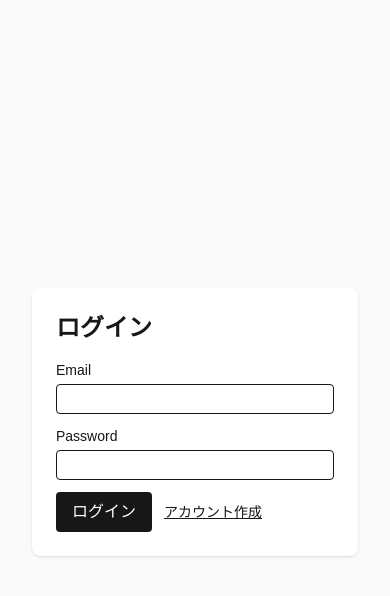
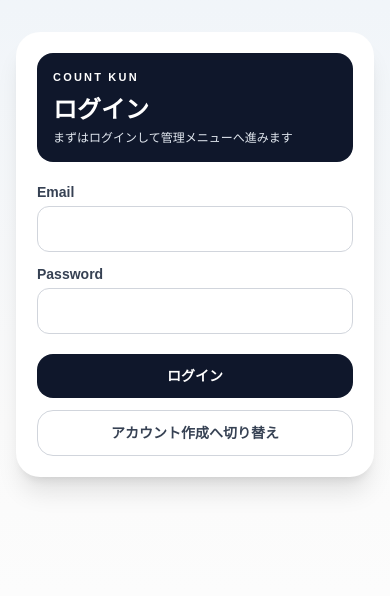
Before and after one commit to taiki789/count_kun, a Next.js app: page /login in a window 390 px wide. Shown: the top 596 px of the page. Built offline with nearby package versions, Linux system fonts and the light colour scheme; no server answers.

Commit message:
Enhance mobile first screen admin menu visibility

```diff
--- a/app/login/page.tsx
+++ b/app/login/page.tsx
@@ -61,47 +61,65 @@ export default function LoginPage() {
   };
 
   return (
-    <div className="flex min-h-screen items-center justify-center bg-zinc-50 p-8">
-      <div className="w-full max-w-md rounded-lg bg-white p-6 shadow">
-        <h1 className="mb-4 text-2xl font-semibold">
-          {user ? "ようこそ" : isRegister ? "アカウント作成" : "ログイン"}
+    <div className="min-h-screen bg-gradient-to-b from-slate-100 via-zinc-50 to-white px-4 py-8 md:px-8 md:py-12">
+      <div className="mx-auto w-full max-w-xl rounded-3xl border border-white/80 bg-white p-5 shadow-xl md:p-8">
+        <div className="mb-5 rounded-2xl bg-slate-900 px-4 py-4 text-white md:px-5">
+          <p className="text-[11px] font-black tracking-[0.2em]">COUNT KUN</p>
+          <h1 className="mt-2 text-2xl font-black md:text-3xl">
+            {user ? "メニュー" : isRegister ? "アカウント作成" : "ログイン"}
           </h1>
+          <p className="mt-1 text-xs text-slate-200 md:text-sm">
+            {user
+              ? "ログイン状態を確認して操作メニューを選択してください"
+              : "まずはログインして管理メニューへ進みます"}
+          </p>
+        </div>
 
         {user ? (
-          <div>
-            <p className="mb-4 text-gray-600">{user.email}</p>
-            <div className="flex flex-col gap-2">
+          <div className="space-y-4">
+            <div className="rounded-2xl border border-gray-100 bg-gray-50 px-4 py-3">
+              <p className="text-[11px] font-black tracking-[0.15em] text-gray-500">SIGNED IN</p>
+              <p className="mt-1 break-all text-sm font-bold text-gray-900">{user.email}</p>
+            </div>
+
             {isAdmin ? (
-                <>
-                  <Link href="/select-dataset" className="w-full rounded bg-indigo-600 hover:bg-indigo-700 px-4 py-2 text-white text-center font-black transition">
-                    データセット
+              <div className="space-y-3">
+                <div className="rounded-2xl border border-indigo-100 bg-indigo-50 px-4 py-3">
+                  <p className="text-xs font-black text-indigo-700">管理者メニュー</p>
+                  <p className="mt-1 text-[11px] font-semibold text-indigo-700">スマホでも使いやすいように主要操作を上から並べています</p>
+                </div>
+                <Link href="/select-dataset" className="block w-full rounded-2xl bg-indigo-600 px-4 py-4 text-center text-sm font-black text-white shadow-lg shadow-indigo-200 transition hover:bg-indigo-700">
+                  データセットを選ぶ
                 </Link>
-                  <Link href="/admin" className="w-full rounded bg-purple-600 hover:bg-purple-700 text-white px-4 py-2 text-center font-black transition">
-                    🔐 景品管理
+                <Link href="/admin" className="block w-full rounded-2xl bg-slate-800 px-4 py-4 text-center text-sm font-black text-white shadow-lg shadow-slate-200 transition hover:bg-slate-900">
+                  景品管理を開く
                 </Link>
-                  <Link href="/admin/accounts" className="w-full rounded bg-emerald-600 hover:bg-emerald-700 text-white px-4 py-2 text-center font-black transition">
-                    👥 アカウント管理
+                <Link href="/admin/accounts" className="block w-full rounded-2xl bg-emerald-600 px-4 py-4 text-center text-sm font-black text-white shadow-lg shadow-emerald-200 transition hover:bg-emerald-700">
+                  アカウント管理を開く
                 </Link>
-                </>
+              </div>
             ) : (
-                <p className="text-xs text-gray-500">※ このアカウントでは管理メニューは利用できません</p>
+              <div className="rounded-2xl border border-amber-200 bg-amber-50 px-4 py-3">
+                <p className="text-xs font-black text-amber-700">一般アカウント</p>
+                <p className="mt-1 text-xs font-semibold text-amber-800">このアカウントでは管理メニューは利用できません</p>
+              </div>
             )}
+
             <button
-                className="w-full rounded border border-gray-300 hover:bg-gray-50 px-4 py-2 transition"
+              className="w-full rounded-2xl border border-gray-300 bg-white px-4 py-3 text-sm font-black text-gray-700 transition hover:bg-gray-50"
               onClick={handleSignOut}
             >
               サインアウト
             </button>
           </div>
-          </div>
         ) : (
-          <form onSubmit={handleSubmit} className="flex flex-col gap-3">
-            <label htmlFor="email-input" className="flex flex-col text-sm">
+          <form onSubmit={handleSubmit} className="space-y-3">
+            <label htmlFor="email-input" className="block text-sm font-bold text-gray-700">
               Email
               <input
                 id="email-input"
                 name="email"
-                className="mt-1 rounded border px-2 py-1"
+                className="mt-1 w-full rounded-xl border border-gray-300 bg-white px-3 py-3 text-sm text-gray-900 outline-none focus:border-indigo-500"
                 type="email"
                 value={email}
                 onChange={(e) => setEmail(e.target.value)}
@@ -109,12 +127,12 @@ export default function LoginPage() {
               />
             </label>
 
-            <label htmlFor="password-input" className="flex flex-col text-sm">
+            <label htmlFor="password-input" className="block text-sm font-bold text-gray-700">
               Password
               <input
                 id="password-input"
                 name="password"
-                className="mt-1 rounded border px-2 py-1"
+                className="mt-1 w-full rounded-xl border border-gray-300 bg-white px-3 py-3 text-sm text-gray-900 outline-none focus:border-indigo-500"
                 type="password"
                 value={password}
                 onChange={(e) => setPassword(e.target.value)}
@@ -123,26 +141,24 @@ export default function LoginPage() {
             </label>
 
             {error && (
-              <div className="text-sm text-red-600">{error}</div>
+              <div className="rounded-xl border border-red-200 bg-red-50 px-3 py-2 text-sm font-semibold text-red-700">{error}</div>
             )}
 
-            <div className="flex items-center gap-3">
             <button
               type="submit"
               disabled={loading}
-                className="rounded bg-foreground px-4 py-2 text-background disabled:opacity-60"
+              className="mt-2 w-full rounded-2xl bg-slate-900 px-4 py-3 text-sm font-black text-white transition hover:bg-black disabled:opacity-60"
             >
-                {isRegister ? "アカウント作成" : "ログイン"}
+              {loading ? "処理中..." : isRegister ? "アカウント作成" : "ログイン"}
             </button>
 
             <button
               type="button"
-                className="text-sm underline"
+              className="w-full rounded-2xl border border-gray-300 px-4 py-3 text-sm font-bold text-gray-700 transition hover:bg-gray-50"
               onClick={() => setIsRegister((s) => !s)}
             >
-                {isRegister ? "既にアカウントを持っている" : "アカウント作成"}
+              {isRegister ? "既にアカウントを持っている" : "アカウント作成へ切り替え"}
             </button>
-            </div>
           </form>
         )}
       </div>
```
Lines whose indentation alone changed are shown as unchanged.
